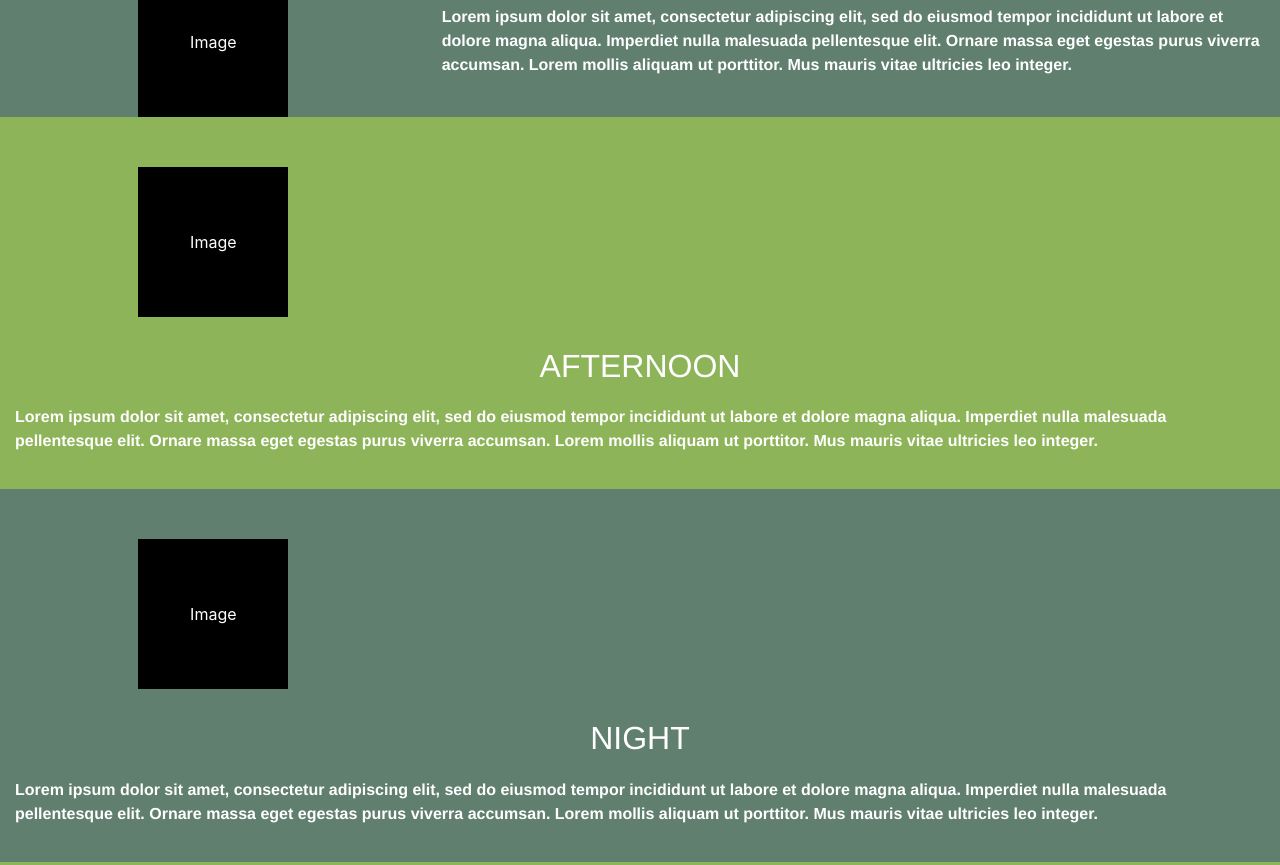
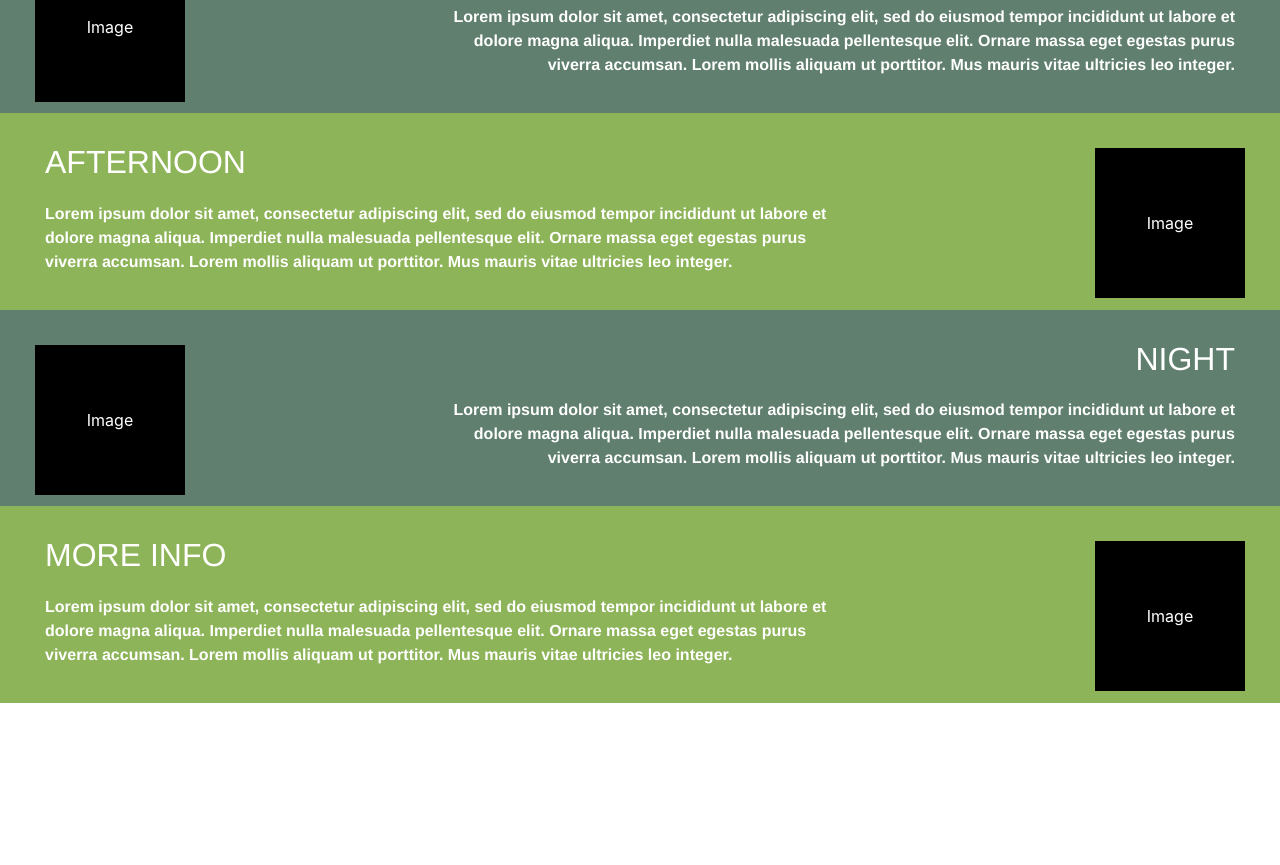
Before and after one commit to aidanleee/Lee_Aidan_HW3, a website: page index.html in a window 1280 px wide. Shown: the part 683-1548 px from the top of the page. After the commit the page ends 1386 px from the top, so only its background shows below. Drawn offline with nearby package versions, Linux system fonts and the light colour scheme; a web font is replaced by a local one.

Commit message:
add desktop

```diff
--- a/index.html
+++ b/index.html
@@ -6,7 +6,7 @@
 <title>Productivity</title>
 <meta name="viewport" content="width=device-width, initial-scale=1">
 <link rel="stylesheet" href="https://stackpath.bootstrapcdn.com/bootstrap/4.1.3/css/bootstrap.min.css" integrity="sha384-MCw98/SFnGE8fJT3GXwEOngsV7Zt27NXFoaoApmYm81iuXoPkFOJwJ8ERdknLPMO" crossorigin="anonymous">
-<link rel="stylesheet" type="text/css" media="screen" href="css/main.css" />
+<link rel="stylesheet" type="text/css" media="screen" href="css/main.css"/>
 </head>
 <body>
     <div id="site-container" class="container-fluid">
@@ -27,11 +27,11 @@
         </section>
 
         <section id="afternoon-section" class="row">
-            <div class="col-12 col-lg-4 icons">
-                <p class="boxhelper">Image</p>
+            <div class="col-12 col-lg-4 order-lg-1 icons">
+                <p class="boxhelper fr">Image</p>
             </div>
 
-            <div class="col-12 left-text">
+            <div class="col-12 col-lg-8 left-text">
                 <h2>Afternoon</h2>
                 <p>Lorem ipsum dolor sit amet, consectetur adipiscing elit, sed do eiusmod tempor incididunt ut labore et dolore magna aliqua. Imperdiet nulla malesuada pellentesque elit. Ornare massa eget egestas purus viverra accumsan. Lorem mollis aliquam ut porttitor. Mus mauris vitae ultricies leo integer. </p>
             </div>
@@ -41,22 +41,21 @@
             <div class="col-12 col-lg-4 icons">
                 <p class="boxhelper">Image</p>
             </div>
-            <div class="col-12 right-text">
+            <div class="col-12 col-lg-8 right-text">
                 <h2>Night</h2>
                 <p>Lorem ipsum dolor sit amet, consectetur adipiscing elit, sed do eiusmod tempor incididunt ut labore et dolore magna aliqua. Imperdiet nulla malesuada pellentesque elit. Ornare massa eget egestas purus viverra accumsan. Lorem mollis aliquam ut porttitor. Mus mauris vitae ultricies leo integer. </p>
             </div>
         </section>
 
         <section id="moreinfo-section" class="row">
-            <div class="col-12 col-lg-4 icons">
-                <p class="boxhelper">Image</p>
+            <div class="col-12 col-lg-4 order-lg-1 icons">
+                <p class="boxhelper fr">Image</p>
             </div>
-            <div class="col-12 left-text">
+            <div class="col-12 col-lg-8 left-text">
                 <h2>More Info</h2>
                 <p>Lorem ipsum dolor sit amet, consectetur adipiscing elit, sed do eiusmod tempor incididunt ut labore et dolore magna aliqua. Imperdiet nulla malesuada pellentesque elit. Ornare massa eget egestas purus viverra accumsan. Lorem mollis aliquam ut porttitor. Mus mauris vitae ultricies leo integer. </p>
             </div>
         </section>
-
 
 
 
--- a/sass/main.scss
+++ b/sass/main.scss
@@ -44,6 +44,18 @@ body {
     background-color: $dgreen;
 }
 
+#afternoon-section {
+    background-color: $lgreen;
+}
+
+#night-section {
+    background-color: $dgreen;
+}
+
+#moreinfo-section {
+    background-color: $lgreen;
+}
+
 .icons {
     margin-top: 50px;
     p {
@@ -82,29 +94,46 @@ body {
 
 }
 
+// Large devices (desktops, 992px and up)
+@media (min-width: 992px) {
+    #header-title {
+        h1{
+            font-size: 50px;
+        }
+    }
 
+    .icons {
+        margin-top: 35px;
+        p {
+            margin: 0px;
+            margin-left:20px;
+            margin-right: 20px;
+        }
+    }
 
+    .right-text {
+        text-align: right;
+        h2 {
+            text-align: right;
+            margin-right: 30px;
+        }
+        p {
+            margin-right: 30px;
+        }
+    }
 
+    .left-text {
+        h2 {
+            text-align: left;
+            margin-left: 30px;
+        }
+        p {
+            margin-left: 30px;
+        }
+    }
 
+    .fr {
+        float: right;
+    }
 
-
-
-
-
-
-
-
-
-
-
-#afternoon-section {
-    background-color: $lgreen;
 }
-
-#night-section {
-    background-color: $dgreen;
-}
-
-#moreinfo-section {
-    background-color: $lgreen;
-}
```
Also changed, not shown: css/main.css, 1 other file.
